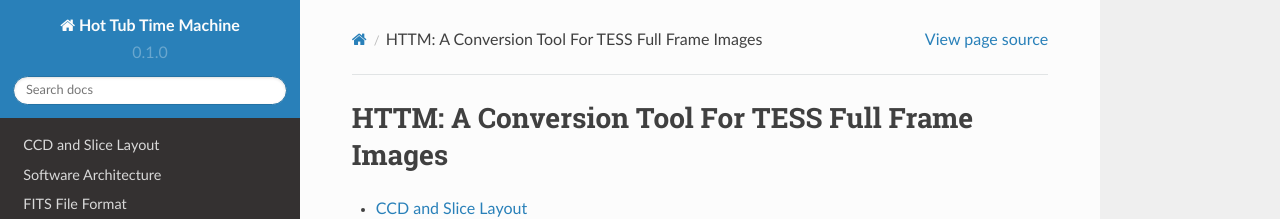
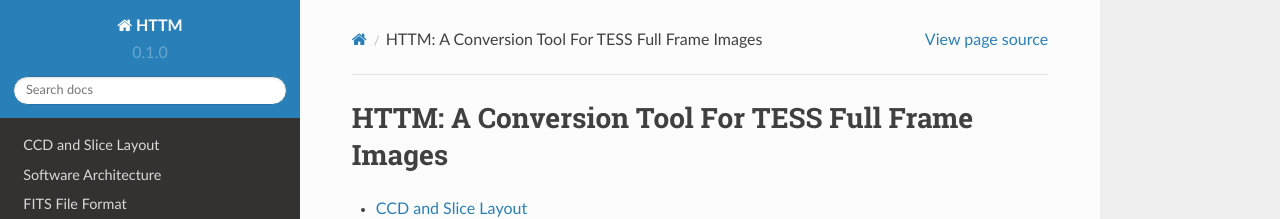
Before and after one commit to TESScience/httm, a Sphinx documentation site: the page built from doc/source/index.rst, in a window 1280 px wide. Shown: the top 219 px of the page. Built offline with Sphinx 7.4.7 and the Read the Docs theme 2.0.0, drawn with Linux system fonts in a browser that asks for light colours; pages that are not in the unit, such as notebooks, are missing from menus.

Commit message:
Getting rid of references to 'Hot Tub Time Machine'

```diff
--- a/doc/source/conf.py
+++ b/doc/source/conf.py
@@ -1,6 +1,6 @@
 # -*- coding: utf-8 -*-
 #
-# Hot Tub Time Machine documentation build configuration file, created by
+# HTTM documentation build configuration file, created by
 # sphinx-quickstart on Mon Oct 24 17:39:28 2016.
 #
 # This file is execfile()d with the current directory set to its
@@ -54,7 +54,7 @@
 master_doc = 'index'
 
 # General information about the project.
-project = u'Hot Tub Time Machine'
+project = u'HTTM'
 # noinspection PyShadowingBuiltins
 copyright = u'2016, Noqsi Aerospace, Ltd'
 author = u'Matthew Wampler-Doty and John Doty'
@@ -218,7 +218,7 @@
 # html_search_scorer = 'scorer.js'
 
 # Output file base name for HTML help builder.
-htmlhelp_basename = 'HotTubTimeMachinedoc'
+htmlhelp_basename = 'httmdoc'
 
 # -- Options for LaTeX output ---------------------------------------------
 
@@ -270,7 +270,7 @@
 # One entry per manual page. List of tuples
 # (source start file, name, description, authors, manual section).
 man_pages = [
-    (master_doc, 'hottubtimemachine', u'Hot Tub Time Machine Documentation',
+    (master_doc, 'httm', u'HTTM',
      [author], 1)
 ]
 
@@ -284,8 +284,8 @@
 # (source start file, target name, title, author,
 #  dir menu entry, description, category)
 texinfo_documents = [
-    (master_doc, 'HotTubTimeMachine', u'Hot Tub Time Machine Documentation',
-     author, 'HotTubTimeMachine', 'One line description of project.',
+    (master_doc, 'httm', u'HTTM Documentation',
+     author, 'httm', 'The HTTM documentation for manipulating raw and calibrated TESS image files.',
      'Miscellaneous'),
 ]
 
```
